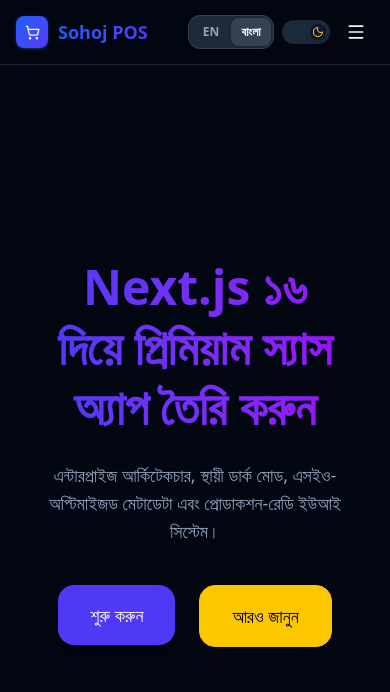
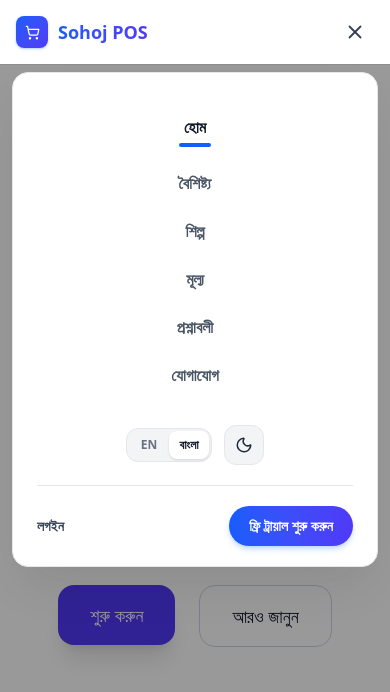
Before and after one commit to Amit7366/posolution, a Next.js app: page / in a window 390 px wide. Both pictures are taken after a click on the button "Open menu". Shown: the top 692 px of the page. Built offline with nearby package versions, Linux system fonts and the light colour scheme.

Commit message:
pos system

```diff
--- a/components/Navbar.tsx
+++ b/components/Navbar.tsx
@@ -1,7 +1,7 @@
 "use client";
 
 import Link from "next/link";
-import { useState } from "react";
+import { useEffect, useState } from "react";
 import { motion, AnimatePresence } from "framer-motion";
 import { Menu, X, ShoppingCart, ChevronRight } from "lucide-react";
 import ThemeToggle from "./ThemeToggle";
@@ -10,20 +10,46 @@
 
 export default function Navbar() {
   const [isOpen, setIsOpen] = useState(false);
+  const [activeHref, setActiveHref] = useState("#home");
   const { t } = useTranslation();
 
-  const navLinks = [
+  const desktopLinks = [
     { href: "#features", label: t("marketing.features") },
     { href: "#industry", label: t("marketing.industry") },
     { href: "#pricing", label: t("marketing.pricing") },
-    { href: "#", label: t("marketing.blog") },
+    { href: "#faq", label: t("marketing.faqs") },
     { href: "#contact", label: t("marketing.contact") },
   ];
 
+  const mobileLinks = [
+    { href: "#home", label: t("marketing.home") },
+    ...desktopLinks,
+  ];
+
+  useEffect(() => {
+    if (!isOpen) return;
+    const prev = document.body.style.overflow;
+    document.body.style.overflow = "hidden";
+    return () => {
+      document.body.style.overflow = prev;
+    };
+  }, [isOpen]);
+
+  const closeMenu = () => setIsOpen(false);
+
+  const handleNavClick = (href: string) => {
+    setActiveHref(href);
+    closeMenu();
+  };
+
   return (
-    <header className="sticky top-0 z-50 border-b border-gray-200/80 bg-white/95 backdrop-blur-md dark:border-gray-800/80 dark:bg-gray-950/95">
+    <header
+      className={`sticky top-0 z-50 border-b border-gray-200/80 bg-white transition-colors dark:border-gray-800/80 dark:bg-gray-950 ${
+        isOpen ? "bg-white dark:bg-gray-950" : "bg-white/95 backdrop-blur-md dark:bg-gray-950/95"
+      }`}
+    >
       <div className="mx-auto flex h-16 max-w-7xl items-center justify-between px-4 sm:px-6 lg:px-8">
-        <Link href="/" className="flex items-center gap-2.5">
+        <Link href="/" className="flex items-center gap-2.5" onClick={() => setActiveHref("#home")}>
           <div className="flex h-8 w-8 items-center justify-center rounded-lg bg-linear-to-br from-blue-600 to-indigo-600 shadow-sm shadow-blue-500/30">
             <ShoppingCart size={15} className="text-white" />
           </div>
@@ -33,7 +59,7 @@
         </Link>
 
         <nav className="hidden items-center gap-1 lg:flex">
-          {navLinks.map(({ href, label }) => (
+          {desktopLinks.map(({ href, label }) => (
             <Link
               key={href + label}
               href={href}
@@ -62,57 +88,129 @@
           </Link>
         </div>
 
-        <div className="flex items-center gap-2 lg:hidden">
-          <NavbarLanguageSwitcher />
-          <ThemeToggle />
         <button
           type="button"
-            onClick={() => setIsOpen(!isOpen)}
-            className="rounded-xl p-2 transition-colors hover:bg-gray-100 dark:hover:bg-gray-800"
+          onClick={() => setIsOpen((v) => !v)}
+          className="relative z-[60] rounded-xl p-2 text-gray-700 transition-colors hover:bg-gray-100 lg:hidden dark:text-gray-200 dark:hover:bg-gray-800"
           aria-expanded={isOpen}
+          aria-label={isOpen ? "Close menu" : "Open menu"}
         >
-            {isOpen ? <X size={20} /> : <Menu size={20} />}
+          <AnimatePresence mode="wait" initial={false}>
+            <motion.span
+              key={isOpen ? "close" : "open"}
+              initial={{ opacity: 0, rotate: -90, scale: 0.8 }}
+              animate={{ opacity: 1, rotate: 0, scale: 1 }}
+              exit={{ opacity: 0, rotate: 90, scale: 0.8 }}
+              transition={{ duration: 0.2 }}
+              className="flex"
+            >
+              {isOpen ? <X size={22} /> : <Menu size={22} />}
+            </motion.span>
+          </AnimatePresence>
         </button>
-        </div>
       </div>
 
       <AnimatePresence>
         {isOpen && (
+          <>
+            <motion.button
+              type="button"
+              aria-label="Close menu"
+              initial={{ opacity: 0 }}
+              animate={{ opacity: 1 }}
+              exit={{ opacity: 0 }}
+              transition={{ duration: 0.25 }}
+              className="fixed inset-x-0 bottom-0 top-16 z-40 bg-black/40 lg:hidden"
+              onClick={closeMenu}
+            />
+
             <motion.div
-            initial={{ opacity: 0, height: 0 }}
-            animate={{ opacity: 1, height: "auto" }}
-            exit={{ opacity: 0, height: 0 }}
-            transition={{ duration: 0.2, ease: "easeInOut" }}
-            className="overflow-hidden border-t border-gray-100 lg:hidden dark:border-gray-800"
+              initial={{ opacity: 0, y: -12, scale: 0.98 }}
+              animate={{ opacity: 1, y: 0, scale: 1 }}
+              exit={{ opacity: 0, y: -8, scale: 0.98 }}
+              transition={{ type: "spring", stiffness: 380, damping: 32 }}
+              className="absolute inset-x-3 top-[calc(100%+0.5rem)] z-50 overflow-hidden rounded-2xl border border-gray-200 bg-white shadow-2xl shadow-gray-900/10 lg:hidden dark:border-gray-800 dark:bg-gray-950 dark:shadow-black/40"
             >
-            <div className="flex flex-col gap-1 px-4 pb-5 pt-3">
-              {navLinks.map(({ href, label }) => (
+              <motion.nav
+                className="flex flex-col items-center gap-1 px-6 pb-2 pt-8"
+                initial="closed"
+                animate="open"
+                exit="closed"
+                variants={{
+                  open: { transition: { staggerChildren: 0.05, delayChildren: 0.05 } },
+                  closed: { transition: { staggerChildren: 0.03, staggerDirection: -1 } },
+                }}
+              >
+                {mobileLinks.map(({ href, label }) => {
+                  const active = activeHref === href;
+                  return (
+                    <motion.div
+                      key={href}
+                      variants={{
+                        open: { opacity: 1, y: 0 },
+                        closed: { opacity: 0, y: 10 },
+                      }}
+                      transition={{ duration: 0.25 }}
+                      className="w-full"
+                    >
                       <Link
-                  key={href + label}
                         href={href}
-                  onClick={() => setIsOpen(false)}
-                  className="rounded-xl px-4 py-3 text-sm font-medium text-gray-600 transition-colors hover:bg-gray-50 hover:text-gray-900 dark:text-gray-400 dark:hover:bg-gray-800/60 dark:hover:text-gray-100"
+                        onClick={() => handleNavClick(href)}
+                        className={`relative mx-auto flex w-fit flex-col items-center px-3 py-2.5 text-base font-bold transition-colors ${
+                          active
+                            ? "text-gray-900 dark:text-white"
+                            : "text-gray-600 hover:text-gray-900 dark:text-gray-400 dark:hover:text-gray-100"
+                        }`}
                       >
                         {label}
+                        {active && (
+                          <motion.span
+                            layoutId="mobileNavActive"
+                            className="mt-1 h-1 w-8 rounded-full bg-blue-600 dark:bg-blue-500"
+                            transition={{ type: "spring", stiffness: 400, damping: 30 }}
+                          />
+                        )}
                       </Link>
-              ))}
+                    </motion.div>
+                  );
+                })}
+              </motion.nav>
+
+              <motion.div
+                initial={{ opacity: 0, y: 8 }}
+                animate={{ opacity: 1, y: 0 }}
+                transition={{ delay: 0.18, duration: 0.25 }}
+                className="flex items-center justify-center gap-3 px-6 py-5"
+              >
+                <NavbarLanguageSwitcher />
+                <ThemeToggle variant="icon" />
+              </motion.div>
+
+              <div className="mx-6 border-t border-gray-200 dark:border-gray-800" />
+
+              <motion.div
+                initial={{ opacity: 0, y: 8 }}
+                animate={{ opacity: 1, y: 0 }}
+                transition={{ delay: 0.22, duration: 0.25 }}
+                className="flex items-center justify-between gap-4 px-6 py-5"
+              >
                 <Link
                   href="/login"
-                onClick={() => setIsOpen(false)}
-                className="rounded-xl px-4 py-3 text-sm font-medium text-gray-600 dark:text-gray-400"
+                  onClick={closeMenu}
+                  className="text-sm font-semibold text-gray-700 transition-colors hover:text-blue-600 dark:text-gray-300 dark:hover:text-blue-400"
                 >
                   {t("marketing.login")}
                 </Link>
                 <Link
                   href="/register"
-                onClick={() => setIsOpen(false)}
-                className="mt-2 flex items-center justify-center gap-1.5 rounded-xl bg-linear-to-r from-blue-600 to-indigo-600 px-4 py-3 text-sm font-bold text-white"
+                  onClick={closeMenu}
+                  className="rounded-full bg-linear-to-r from-blue-600 to-indigo-600 px-5 py-2.5 text-sm font-bold text-white shadow-md shadow-blue-500/25 transition-transform hover:scale-[1.03]"
                 >
-                {t("marketing.register")}
-                <ChevronRight size={14} />
+                  {t("marketing.startFreeTrial")}
                 </Link>
-            </div>
               </motion.div>
+            </motion.div>
+          </>
         )}
       </AnimatePresence>
     </header>
--- a/components/landing/FAQ.tsx
+++ b/components/landing/FAQ.tsx
@@ -15,7 +15,7 @@
   }));
 
   return (
-    <section className="bg-white py-20 dark:bg-[#060612]">
+    <section id="faq" className="bg-white py-20 dark:bg-[#060612]">
       <div className="mx-auto max-w-4xl px-4 sm:px-6 lg:px-8">
         <motion.div
           className="mb-12 text-center"
--- a/components/landing/Hero.tsx
+++ b/components/landing/Hero.tsx
@@ -65,6 +65,7 @@
 
   return (
     <section
+      id="home"
       ref={scrollRef}
       className="relative overflow-hidden bg-white pt-12 pb-16 dark:bg-[#060612]"
     >
--- a/lib/i18n/dictionaries.ts
+++ b/lib/i18n/dictionaries.ts
@@ -85,13 +85,16 @@
     statusBadgeRejected: "Rejected",
   },
   marketing: {
+    home: "Home",
     features: "Features",
     industry: "Industry",
     pricing: "Pricing",
+    faqs: "FAQs",
     blog: "Blog",
     contact: "Contact",
     login: "Login",
     register: "Get Started",
+    startFreeTrial: "Start Free Trial",
   },
   home: {
     heroTitle: "Build Premium SaaS Apps with Next.js 16",
@@ -526,13 +529,16 @@
     statusBadgeRejected: "প্রত্যাখ্যাত",
   },
   marketing: {
+    home: "হোম",
     features: "বৈশিষ্ট্য",
     industry: "শিল্প",
     pricing: "মূল্য",
+    faqs: "প্রশ্নাবলী",
     blog: "ব্লগ",
     contact: "যোগাযোগ",
     login: "লগইন",
     register: "শুরু করুন",
+    startFreeTrial: "ফ্রি ট্রায়াল শুরু করুন",
   },
   home: {
     heroTitle: "Next.js ১৬ দিয়ে প্রিমিয়াম স্যাস অ্যাপ তৈরি করুন",
```
Lines whose indentation alone changed are shown as unchanged.
